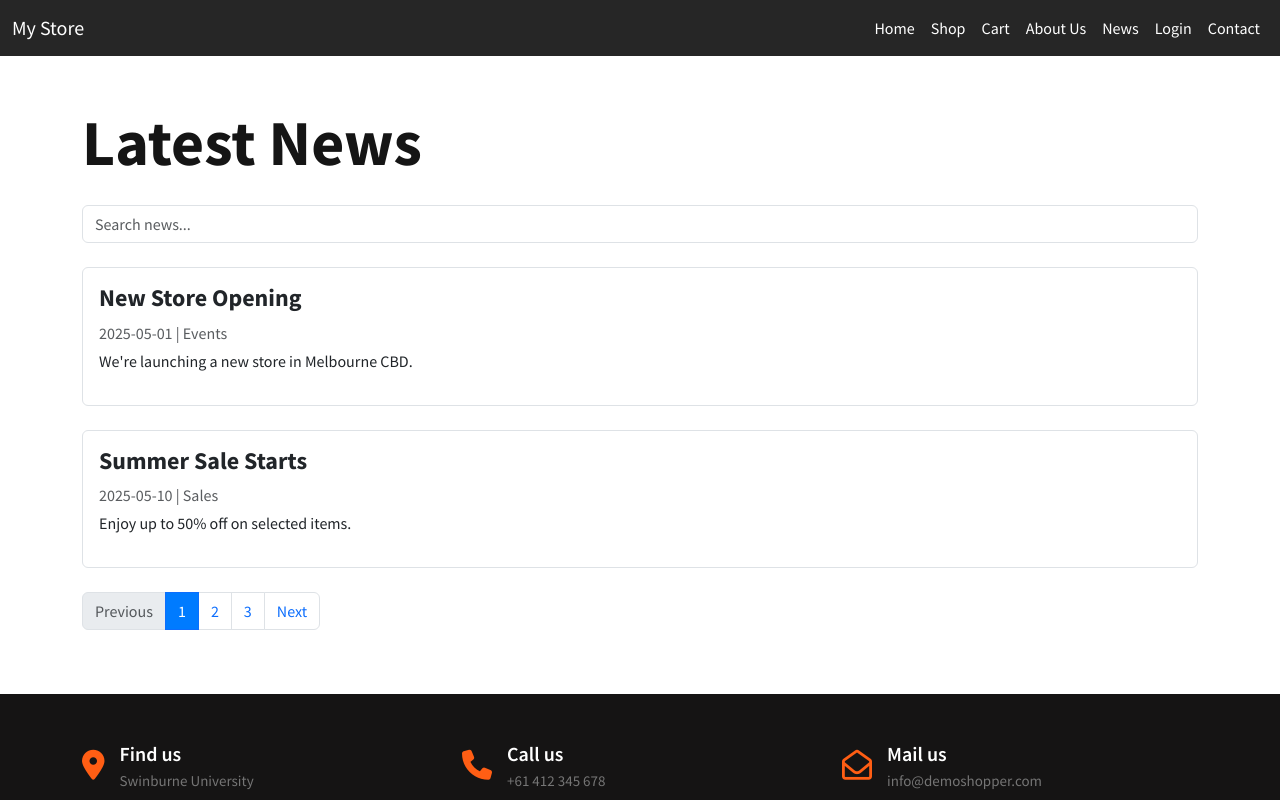
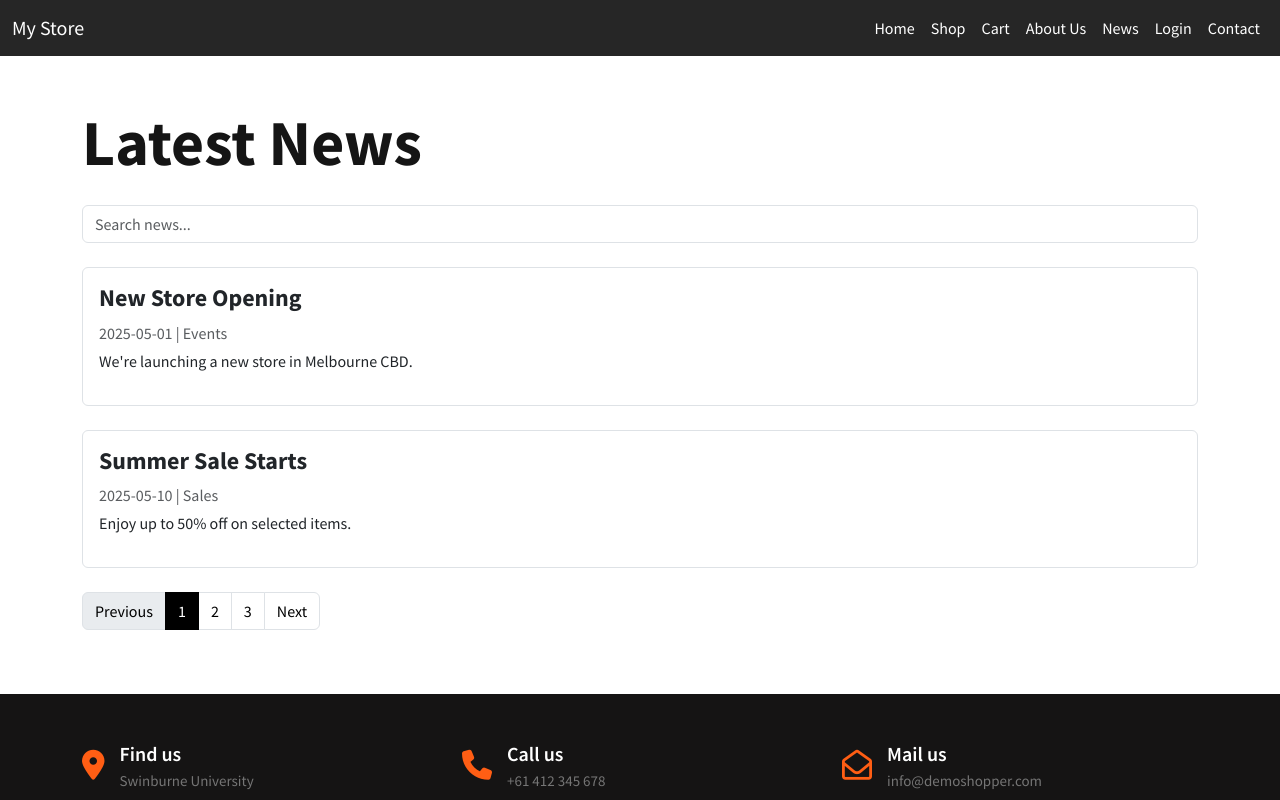
Before and after one commit to Norin209/a3, a Vue app in the folder my-project/: page /news in a window 1280 px wide. Shown: the top 800 px of the page. Built offline with nearby package versions, Linux system fonts and the light colour scheme.

Commit message:
Update News.vue with search and reset functionality

```diff
--- a/my-project/src/pages/News.vue
+++ b/my-project/src/pages/News.vue
@@ -2,7 +2,7 @@
   <div class="container py-5">
     <h2 class="mb-4">Latest News</h2>
 
-    <!-- Search -->
+    <!-- Search Bar -->
     <input
       v-model="searchQuery"
       type="text"
@@ -10,13 +10,18 @@
       class="form-control mb-4"
     />
 
-    <!-- Add News Form (Only for Admin) -->
+    <!-- Add News (Admin Only) -->
     <div v-if="isAdmin" class="mb-5 p-4 bg-light border rounded">
       <h4>Add News</h4>
       <input v-model="newTitle" placeholder="Title" class="form-control mb-2" />
       <input v-model="newCategory" placeholder="Category" class="form-control mb-2" />
-      <textarea v-model="newContent" placeholder="Content" class="form-control mb-2" rows="3"></textarea>
-      <button class="btn btn-primary w-100" @click="addNews">Add News</button>
+      <textarea
+        v-model="newContent"
+        placeholder="Content"
+        class="form-control mb-2"
+        rows="3"
+      ></textarea>
+      <button class="btn btn-dark w-100" @click="addNews">Add News</button>
     </div>
 
     <!-- News List -->
@@ -106,16 +111,17 @@ export default {
       this.currentPage = page;
     },
     nextPage() {
-      if (this.currentPage < this.totalPages) {
-        this.currentPage++;
-      }
+      if (this.currentPage < this.totalPages) this.currentPage++;
     },
     prevPage() {
-      if (this.currentPage > 1) {
-        this.currentPage--;
-      }
+      if (this.currentPage > 1) this.currentPage--;
     },
     addNews() {
+      if (!this.newTitle || !this.newContent || !this.newCategory) {
+        alert('Please fill in all fields.');
+        return;
+      }
+
       const newArticle = {
         id: Date.now(),
         title: this.newTitle,
@@ -132,8 +138,10 @@ export default {
       this.newCategory = '';
     },
     deleteNews(id) {
-      this.allNews = this.allNews.filter((item) => item.id !== id);
-      localStorage.setItem('tempNews', JSON.stringify(this.allNews));
+      if (confirm('Are you sure you want to delete this news item?')) {
+        this.allNews = this.allNews.filter((item) => item.id !== id);
+        localStorage.setItem('tempNews', JSON.stringify(this.allNews));
+      }
     }
   },
   mounted() {
@@ -150,8 +158,19 @@ export default {
 .news-card h4 {
   font-weight: bold;
 }
+
 .pagination .page-item.active .page-link {
-  background-color: #007bff;
-  color: white;
+  background-color: #000;
+  color: #fff;
+  border-color: #000;
+}
+
+.pagination .page-link {
+  color: #000;
+}
+
+.pagination .page-link:hover {
+  background-color: #000;
+  color: #fff;
 }
 </style>
```
